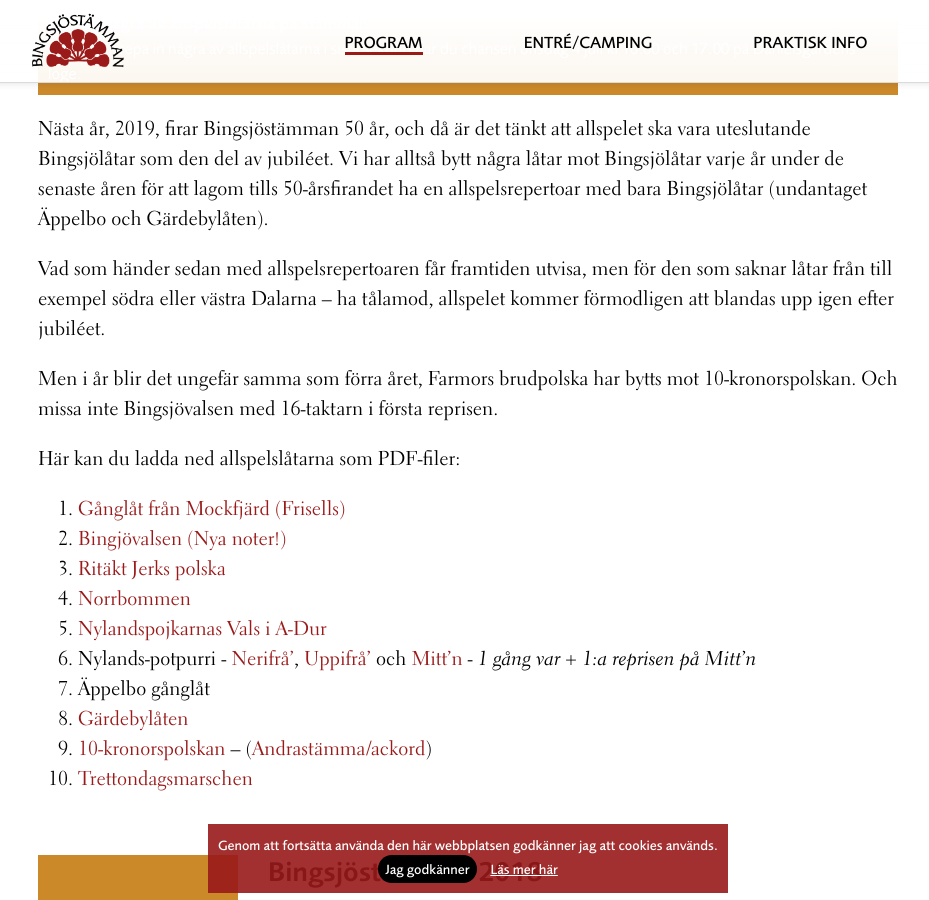
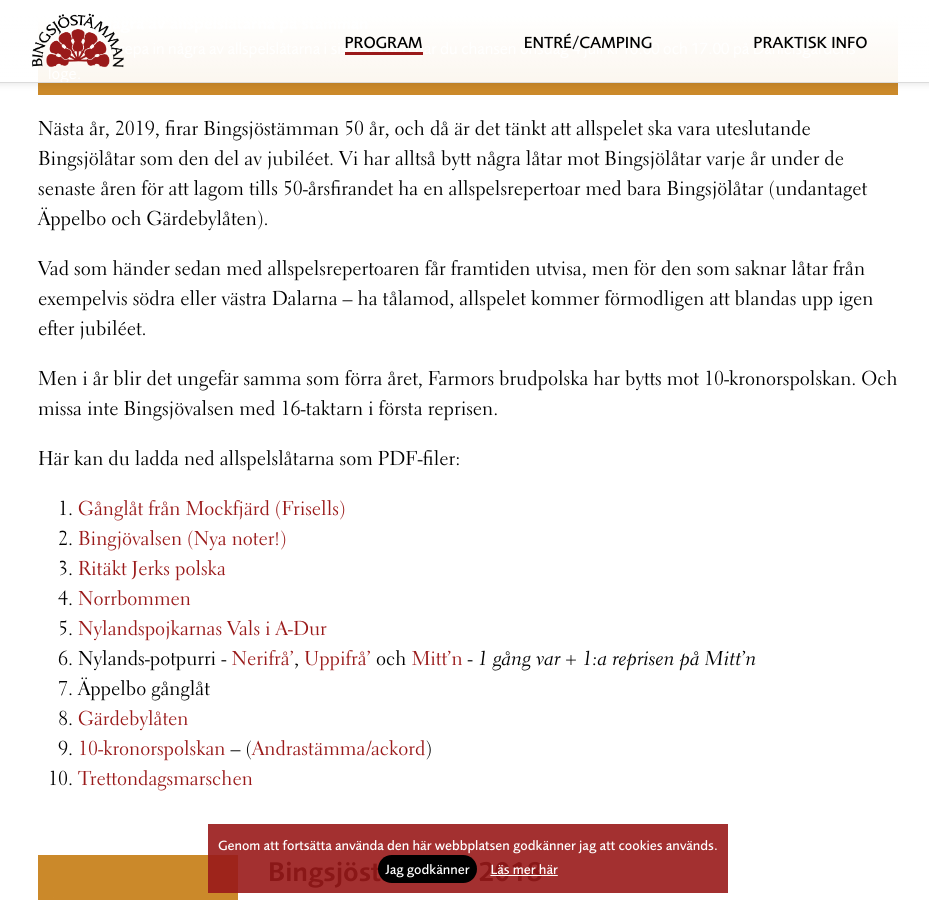
Before and after one commit to bingsjostamman/bingsjostamman.github.io, a Jekyll site: the page built from 2018/allspel.md, in a window 1280 px wide and 900 px high, scrolled down 856 px. Shown: the whole window, without its empty margins (172-1101 px from the left). Built offline with Jekyll 4.4.1, drawn with Linux system fonts in a browser that asks for light colours.

Commit message:
corrections

```diff
--- a/2018/allspel.md
+++ b/2018/allspel.md
@@ -21,7 +21,7 @@
 
 Nästa år, 2019, firar Bingsjöstämman 50 år, och då är det tänkt att allspelet ska vara uteslutande Bingsjölåtar som den del av jubiléet. Vi har alltså bytt några låtar mot Bingsjölåtar varje år under de senaste åren för att lagom tills 50-årsfirandet ha en allspelsrepertoar med bara Bingsjölåtar (undantaget Äppelbo och Gärdebylåten).
 
-Vad som händer sedan med allspelsrepertoaren får framtiden utvisa, men för den som saknar låtar från till exempel södra eller västra Dalarna – ha tålamod, allspelet kommer förmodligen att blandas upp igen efter jubiléet.
+Vad som händer sedan med allspelsrepertoaren får framtiden utvisa, men för den som saknar låtar från exempelvis södra eller västra Dalarna – ha tålamod, allspelet kommer förmodligen att blandas upp igen efter jubiléet.
 
 Men i år blir det ungefär samma som förra året, Farmors brudpolska har bytts mot 10-kronorspolskan. Och missa inte Bingsjövalsen med 16-taktarn i första reprisen.
 
```
